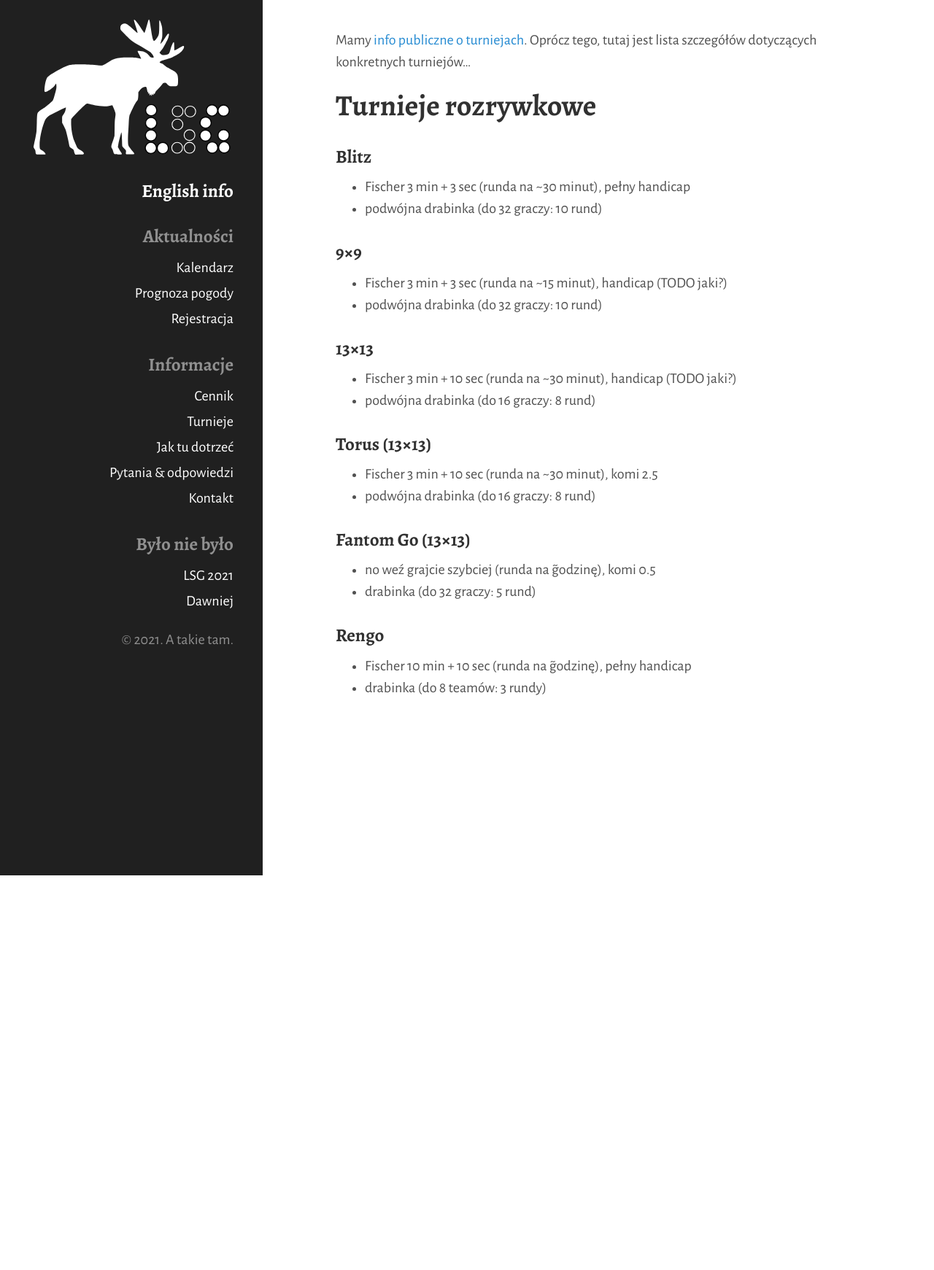
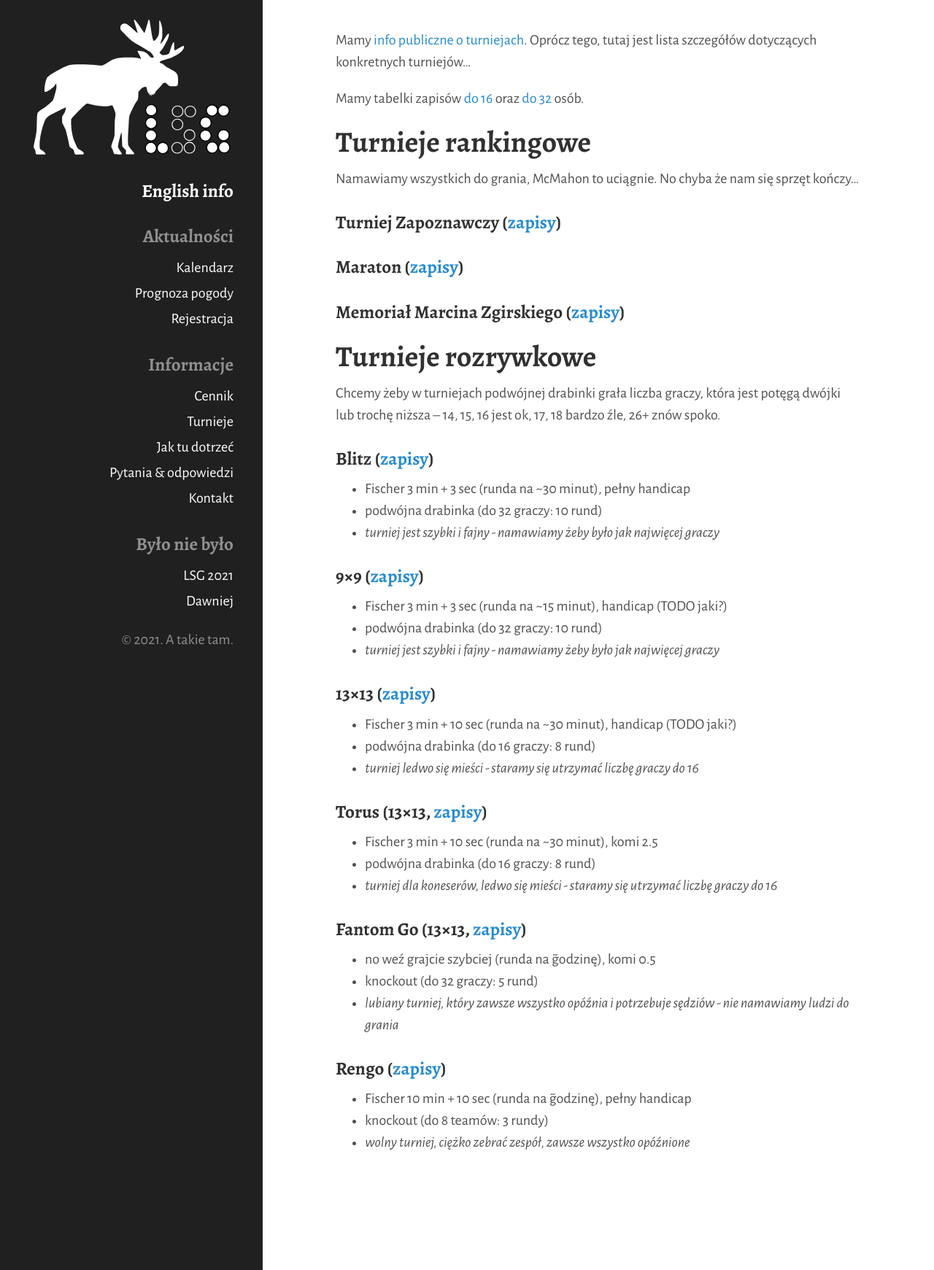
Before and after one commit to tasuki/lsg, a Jekyll site: the page built from organizacja/turnieje.md, in a window 1280 px wide. Shown: the whole page at 73% size. Built offline with Jekyll 4.4.1, drawn with Linux system fonts in a browser that asks for light colours; nearby versions of some CDN libraries; before the commit the page ends 1200 px from its top, so only the background shows below that.

Commit message:
Zapisy, organizacja turniejow

```diff
--- a/_includes/head.html
+++ b/_includes/head.html
@@ -20,7 +20,7 @@
   <link rel="stylesheet" href="/public/css/hyde.css">
   <link rel="stylesheet" href="/public/css/lsg.css">
   <link rel="stylesheet" media="print" href="/public/css/print.css">
-  <link rel="stylesheet" href="//fonts.googleapis.com/css?family=Alegreya+Sans:400,400i,700|Alegreya:700&amp;subset=latin-ext">
+  <link rel="stylesheet" href="//fonts.googleapis.com/css?family=Alegreya+Sans:400,400i,700|Alegreya:400,700&amp;subset=latin-ext">
   <script type="text/javascript" src="//ajax.googleapis.com/ajax/libs/jquery/1.8.0/jquery.min.js"></script>
   <script type="text/javascript">
     $(document).ready(function() {
--- a/organizacja/turnieje.md
+++ b/organizacja/turnieje.md
@@ -5,28 +5,50 @@ title: Organizacja turniejów
 
 Mamy [info publiczne o turniejach](/turnieje). Oprócz tego, tutaj jest lista szczegółów dotyczących konkretnych turniejów...
 
+Mamy tabelki zapisów [do 16](/public/zapisy/ogolne-zapisy-16.pdf) oraz [do 32](/public/zapisy/ogolne-zapisy-32.pdf) osób.
+
+
+## Turnieje rankingowe
+
+Namawiamy wszystkich do grania, McMahon to uciągnie. No chyba że nam się sprzęt kończy...
+
+### Turniej Zapoznawczy ([zapisy](/public/zapisy/zapisy-zapoznawczy.pdf))
+
+### Maraton ([zapisy](/public/zapisy/zapisy-maraton.pdf))
+
+### Memoriał Marcina Zgirskiego ([zapisy](/public/zapisy/zapisy-memorial.pdf))
+
+
 ## Turnieje rozrywkowe
 
-### Blitz
+Chcemy żeby w turniejach podwójnej drabinki grała liczba graczy, która jest potęgą dwójki lub trochę niższa -- 14, 15, 16 jest ok, 17, 18 bardzo źle, 26+ znów spoko.
+
+### Blitz ([zapisy](/public/zapisy/zapisy-blitz.pdf))
 - Fischer 3 min + 3 sec (runda na ~30 minut), pełny handicap
 - podwójna drabinka (do 32 graczy: 10 rund)
+- *turniej jest szybki i fajny - namawiamy żeby było jak najwięcej graczy*
 
-### 9&times;9
+### 9&times;9 ([zapisy](/public/zapisy/zapisy-9.pdf))
 - Fischer 3 min + 3 sec (runda na ~15 minut), handicap (TODO jaki?)
 - podwójna drabinka (do 32 graczy: 10 rund)
+- *turniej jest szybki i fajny - namawiamy żeby było jak najwięcej graczy*
 
-### 13&times;13
+### 13&times;13 ([zapisy](/public/zapisy/zapisy-13.pdf))
 - Fischer 3 min + 10 sec (runda na ~30 minut), handicap (TODO jaki?)
 - podwójna drabinka (do 16 graczy: 8 rund)
+- *turniej ledwo się mieści - staramy się utrzymać liczbę graczy do 16*
 
-### Torus (13&times;13)
+### Torus (13&times;13, [zapisy](/public/zapisy/zapisy-torus.pdf))
 - Fischer 3 min + 10 sec (runda na ~30 minut), komi 2.5
 - podwójna drabinka (do 16 graczy: 8 rund)
+- *turniej dla koneserów, ledwo się mieści - staramy się utrzymać liczbę graczy do 16*
 
-### Fantom Go (13&times;13)
+### Fantom Go (13&times;13, [zapisy](/public/zapisy/zapisy-fantom.pdf))
 - no weź grajcie szybciej (runda na ~godzinę), komi 0.5
-- drabinka (do 32 graczy: 5 rund)
+- knockout (do 32 graczy: 5 rund)
+- *lubiany turniej, który zawsze wszystko opóźnia i potrzebuje sędziów - nie namawiamy ludzi do grania*
 
-### Rengo
+### Rengo ([zapisy](/public/zapisy/zapisy-rengo.pdf))
 - Fischer 10 min + 10 sec (runda na ~godzinę), pełny handicap
-- drabinka (do 8 teamów: 3 rundy)
+- knockout (do 8 teamów: 3 rundy)
+- *wolny turniej, ciężko zebrać zespół, zawsze wszystko opóźnione*
--- a/public/css/lsg.css
+++ b/public/css/lsg.css
@@ -1,9 +1,9 @@
 html {
   font-family: "Alegreya Sans", sans-serif;
 }
-.sidebar-about h1, h1, h2, h3 {
+h1, h2, h3, .sidebar h1, .sidebar h2, .sidebar h3 {
   font-family: "Alegreya", serif;
-  font-weight: bold;
+  font-weight: 700;
 }
 h1 { font-size: 2.5rem; margin: 0; }
 h2 { font-size: 2rem; }
@@ -12,20 +12,23 @@ h1 + h3 { margin-top: 0rem; }
 .sidebar { padding: 20px; }
 .sidebar-about { position: relative; }
 .content { padding-top: 2rem; overflow-x: auto; }
+table { font-variant-numeric: lining-nums tabular-nums; }
 th, td { text-align: left; }
 .right { text-align: right; }
+
 
 table.cal {
   color: #000;
   font-size: 16px;
   line-height: 18px;
   table-layout: fixed;
-  border-collapse: collapse-with-precedence;
   min-width: 700px;
 }
 table.cal tr th {
-  border-bottom: 2px double #666;
+  border-bottom: 2px solid #666;
+  width: 50px;
 }
+table.cal th + th { width: auto; }
 table.cal tr td, table.cal tr th {
   background-color: #FFF;
   padding: 5px;
--- a/public/css/print.css
+++ b/public/css/print.css
@@ -1 +1,3 @@
-table.cal { height: 100%; font-size: 24px; line-height: 30px; }
+table.cal { font-size: 24px; line-height: 30px; }
+table.cal tr th { width: 70px; }
+table.cal th + th { width: auto; }
```
Also changed, not shown: organizacja.md (+3 -3 lines), turnieje.md (+3 -2 lines), 11 other files.
